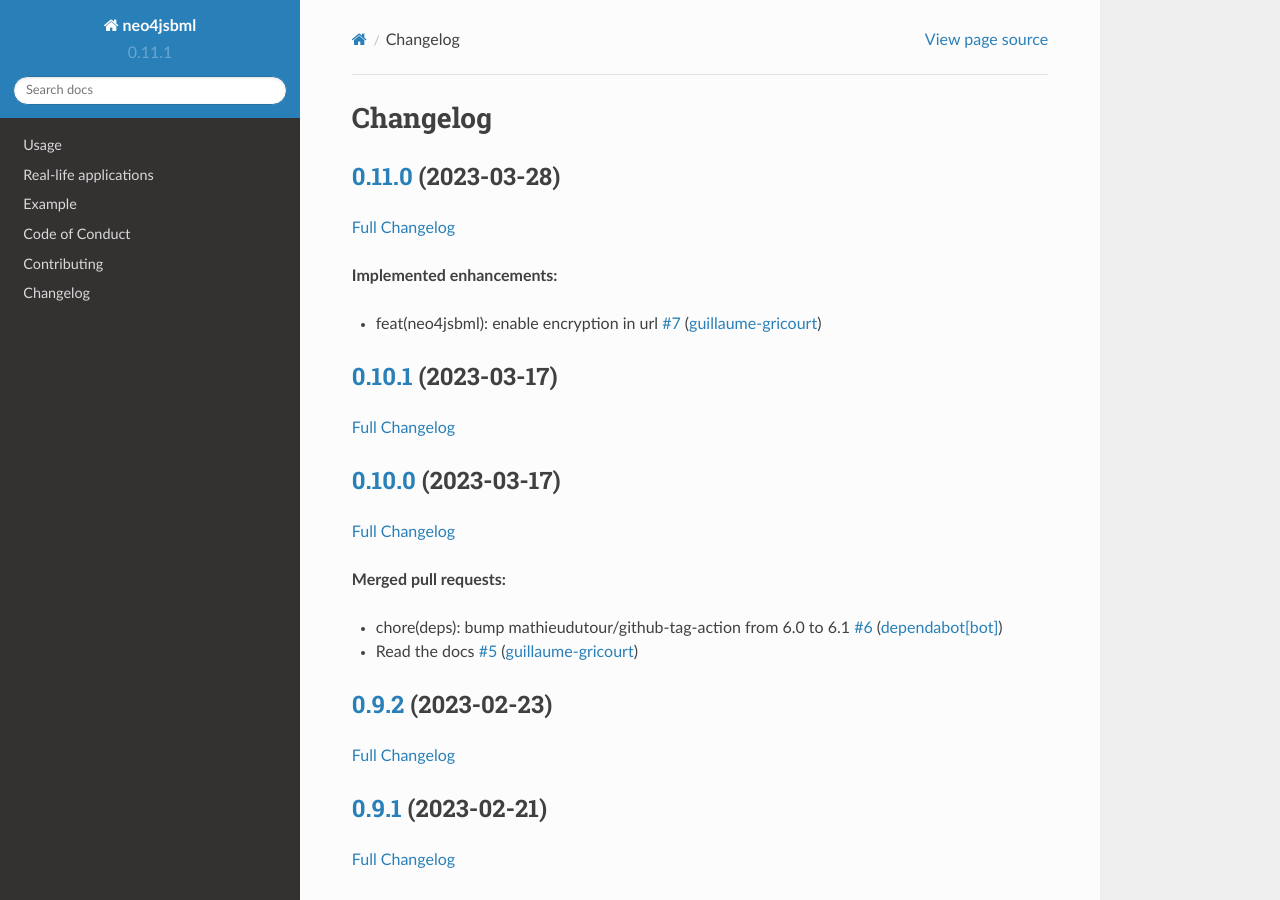
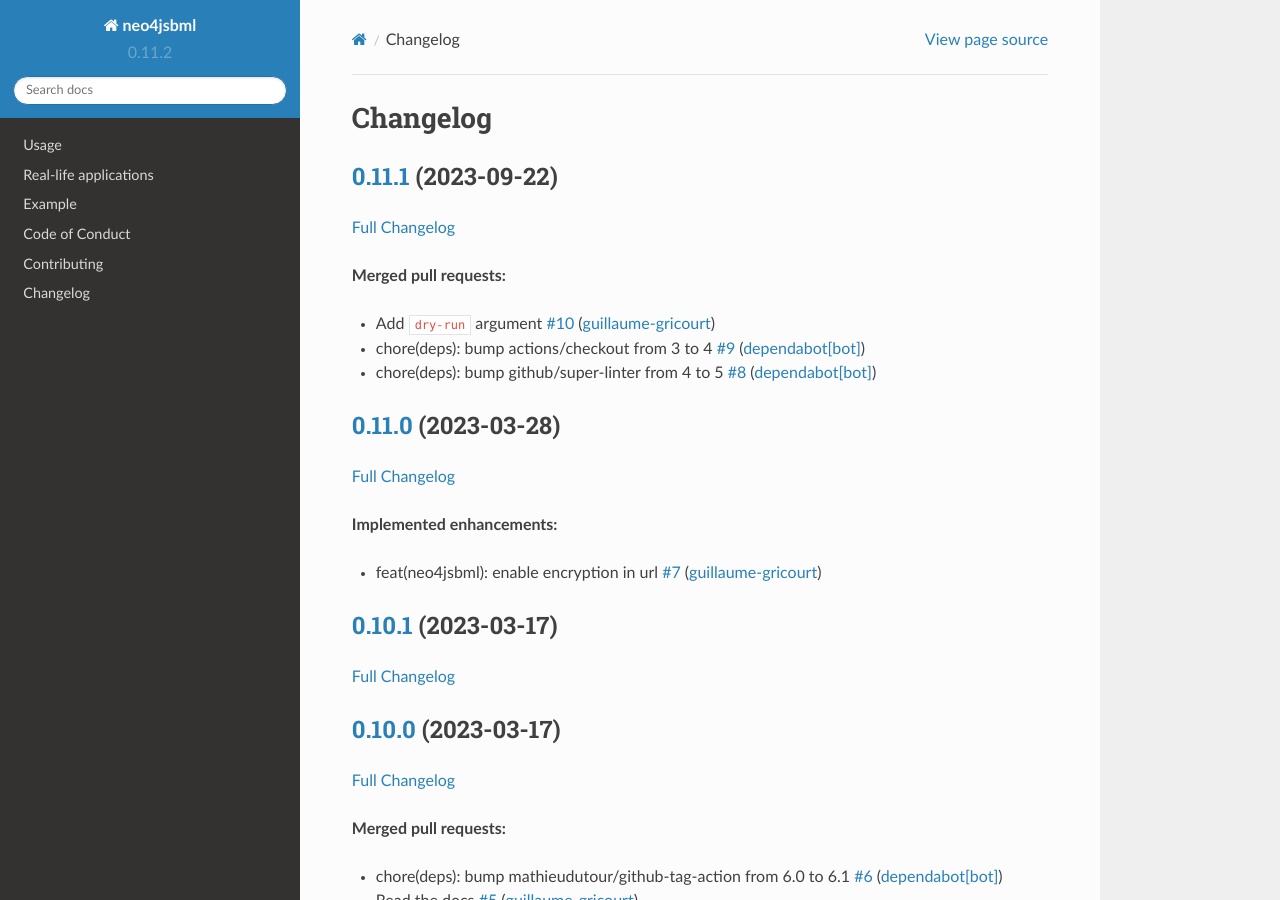
Before and after one commit to brsynth/neo4jsbml, a Sphinx documentation site: the page built from docs/CHANGELOG.data.rst, in a window 1280 px wide and 900 px high. Built offline with Sphinx 7.4.7 and the Read the Docs theme 2.0.0, drawn with Linux system fonts in a browser that asks for light colours.

Commit message:
doc(changelog): update

```diff
--- a/docs/CHANGELOG.data.rst
+++ b/docs/CHANGELOG.data.rst
@@ -1,5 +1,25 @@
 Changelog
 =========
+
+`0.11.1 <https://github.com/brsynth/neo4jsbml/tree/0.11.1>`__ (2023-09-22)
+--------------------------------------------------------------------------
+
+`Full
+Changelog <https://github.com/brsynth/neo4jsbml/compare/0.11.0...0.11.1>`__
+
+**Merged pull requests:**
+
+-  Add ``dry-run`` argument
+   `#10 <https://github.com/brsynth/neo4jsbml/pull/10>`__
+   (`guillaume-gricourt <https://github.com/guillaume-gricourt>`__)
+-  chore(deps): bump actions/checkout from 3 to 4
+   `#9 <https://github.com/brsynth/neo4jsbml/pull/9>`__
+   (`dependabot[bot] <https://github.com/apps/dependabot>`__)
+-  chore(deps): bump github/super-linter from 4 to 5
+   `#8 <https://github.com/brsynth/neo4jsbml/pull/8>`__
+   (`dependabot[bot] <https://github.com/apps/dependabot>`__)
+
+.. _section-1:
 
 `0.11.0 <https://github.com/brsynth/neo4jsbml/tree/0.11.0>`__ (2023-03-28)
 --------------------------------------------------------------------------
@@ -13,7 +33,7 @@
    `#7 <https://github.com/brsynth/neo4jsbml/pull/7>`__
    (`guillaume-gricourt <https://github.com/guillaume-gricourt>`__)
 
-.. _section-1:
+.. _section-2:
 
 `0.10.1 <https://github.com/brsynth/neo4jsbml/tree/0.10.1>`__ (2023-03-17)
 --------------------------------------------------------------------------
@@ -21,7 +41,7 @@
 `Full
 Changelog <https://github.com/brsynth/neo4jsbml/compare/0.10.0...0.10.1>`__
 
-.. _section-2:
+.. _section-3:
 
 `0.10.0 <https://github.com/brsynth/neo4jsbml/tree/0.10.0>`__ (2023-03-17)
 --------------------------------------------------------------------------
@@ -37,7 +57,7 @@
 -  Read the docs `#5 <https://github.com/brsynth/neo4jsbml/pull/5>`__
    (`guillaume-gricourt <https://github.com/guillaume-gricourt>`__)
 
-.. _section-3:
+.. _section-4:
 
 `0.9.2 <https://github.com/brsynth/neo4jsbml/tree/0.9.2>`__ (2023-02-23)
 ------------------------------------------------------------------------
@@ -45,7 +65,7 @@
 `Full
 Changelog <https://github.com/brsynth/neo4jsbml/compare/0.9.1...0.9.2>`__
 
-.. _section-4:
+.. _section-5:
 
 `0.9.1 <https://github.com/brsynth/neo4jsbml/tree/0.9.1>`__ (2023-02-21)
 ------------------------------------------------------------------------
@@ -75,7 +95,7 @@
 `Full
 Changelog <https://github.com/brsynth/neo4jsbml/compare/0.8.0...0.8.3>`__
 
-.. _section-7:
+.. _section-8:
 
 `0.8.0 <https://github.com/brsynth/neo4jsbml/tree/0.8.0>`__ (2023-01-16)
 ------------------------------------------------------------------------
--- a/src/neo4jsbml/_version.py
+++ b/src/neo4jsbml/_version.py
@@ -1,2 +1,2 @@
 __app_name__ = "neo4jsbml"
-__version__ = "0.11.1"
+__version__ = "0.11.2"
```
Also changed, not shown: other parts of docs/CHANGELOG.data.rst (+2 -2 lines), CHANGELOG.md (+10 -0 lines).
